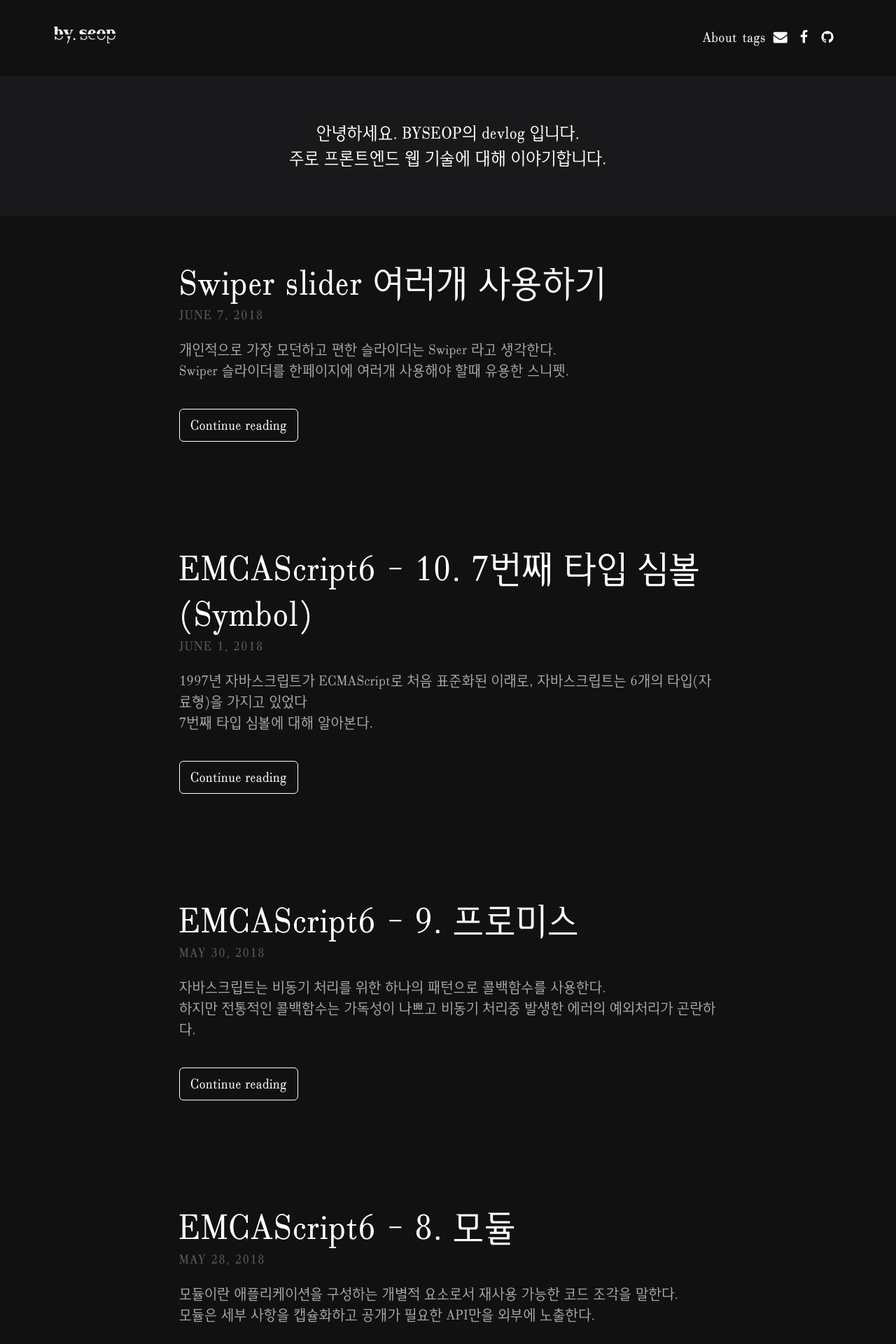
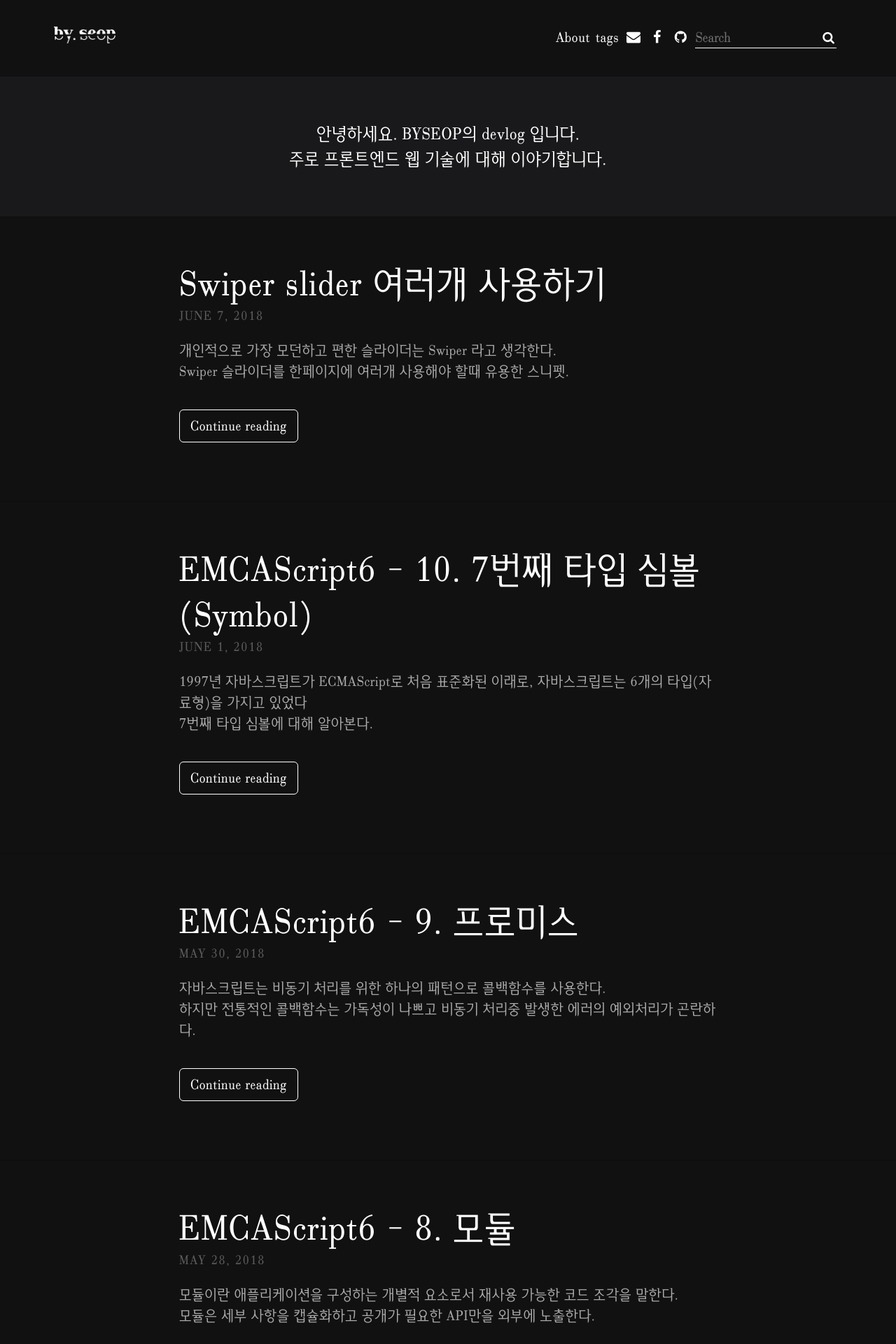
Before and after one commit to byseop/byseop.github.io, a Jekyll site: the page built from index.html, in a window 1280 px wide. Shown: the top 1920 px of the page at 70% size. Built offline with Jekyll 4.4.1, drawn with Linux system fonts in a browser that asks for light colours; nearby versions of some CDN libraries; the list of posts is cut into pages by our own code.

Commit message:
settings

```diff
--- a/_config.yml
+++ b/_config.yml
@@ -47,7 +47,7 @@ theme_settings:
   google_analytics: "UA-119178615-1"
   disqus_shortname: "byseop"
   katex: true # Enable if using math markup
-  search: false # Enable the search feature
+  search: true # Enable the search feature
 
   # Localization strings
   str_follow_on: "Follow on"
--- a/_sass/base/_variables.scss
+++ b/_sass/base/_variables.scss
@@ -22,7 +22,7 @@ $selection-color: #ab202f; // visible when highlighting text
 $tags-color: #fff;
 
 //Search color
-$search-color: #999;
+$search-color: #fff;
 
 // Header colours
 $header-link-color: #fff;
--- a/_sass/includes/_header.scss
+++ b/_sass/includes/_header.scss
@@ -84,3 +84,12 @@
         }
     }
 }
+
+.site-header form input[type=text] {
+  background: none;
+  color: #fff;
+}
+
+.site-header form {
+  border-bottom: 1px solid #fff;
+}
```
